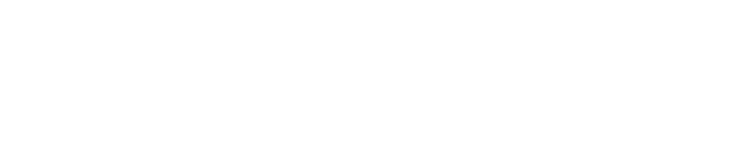
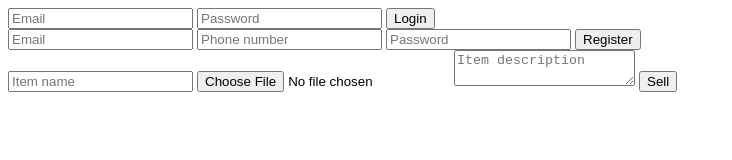
Before and after one commit to fadumasaidcodes/auction, a plain HTML site: page index.html in a window 1280 px wide. Shown: the whole page, without its empty margins (0-732 px from the left). Drawn offline with Linux system fonts and the light colour scheme.

Commit message:
added the registration and sell

```diff
--- a/index.html
+++ b/index.html
@@ -7,6 +7,30 @@
     <title>Auction</title>
 </head>
 <body>
+       <!-- Login Page -->
+    <div id="login-register">
+        <form id="login-form">
+          <input type="email" placeholder="Email">
+          <input type="password" placeholder="Password">
+          <button type="submit">Login</button>
+        </form>
+        <!-- Register Page -->
+        <form id="register-form">
+            <input type="email" placeholder="Email">
+            <input type="phone" placeholder="Phone number">
+            <input type="password" placeholder="Password">
+            <button type="submit">Register</button>
+          </form>
+        </div>
+        <!-- Sell new item page -->
+        <div id="sell-item">
+            <form id="sell-item-form">
+              <input type="text" placeholder="Item name">
+              <input type="file" placeholder="Upload photo">
+              <textarea placeholder="Item description"></textarea>
+              <button type="submit">Sell</button>
+            </form>
+          </div>
 
 </body>
 </html>
```
